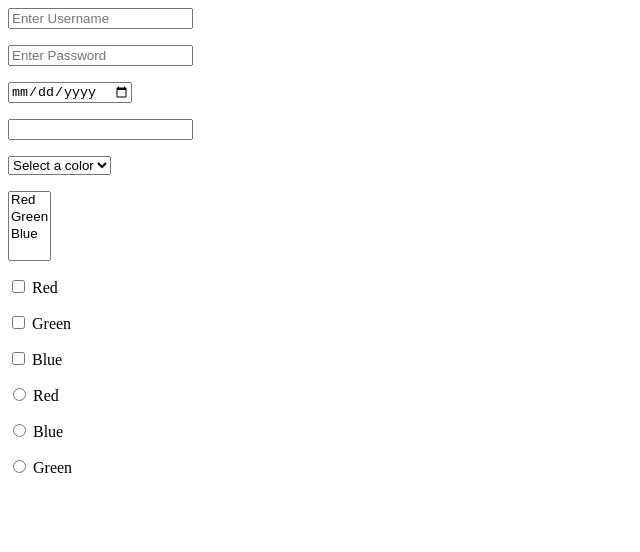
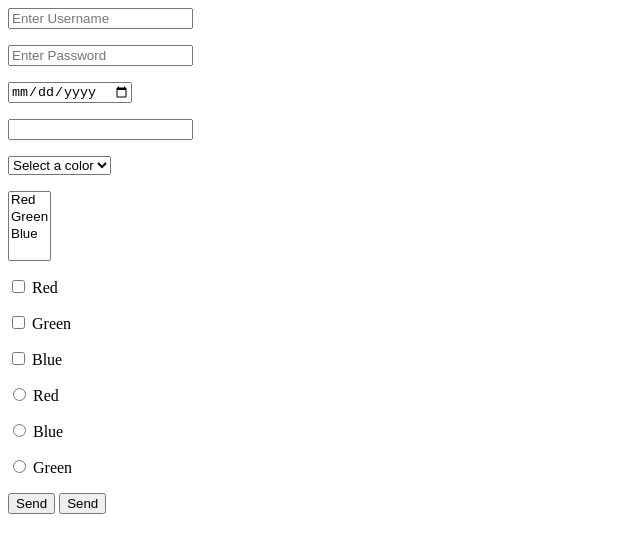
Before and after one commit to KikoTodevski/Cas-03, a plain HTML site: page forms.html in a window 1280 px wide. Shown: the whole page, without its empty margins (0-640 px from the left). Drawn offline with Linux system fonts and the light colour scheme.

Commit message:
Add files via upload

```diff
--- a/forms.html
+++ b/forms.html
@@ -58,6 +58,10 @@
                 <input name="colors" id= "color-green1" type="radio" value="Green" />
                 <label for="color-green1">Green</label>
             </p>
+            <p>
+                <button>Send</button>
+                <input type="submit" value="Send">
+            </p>
 
 
 
```
